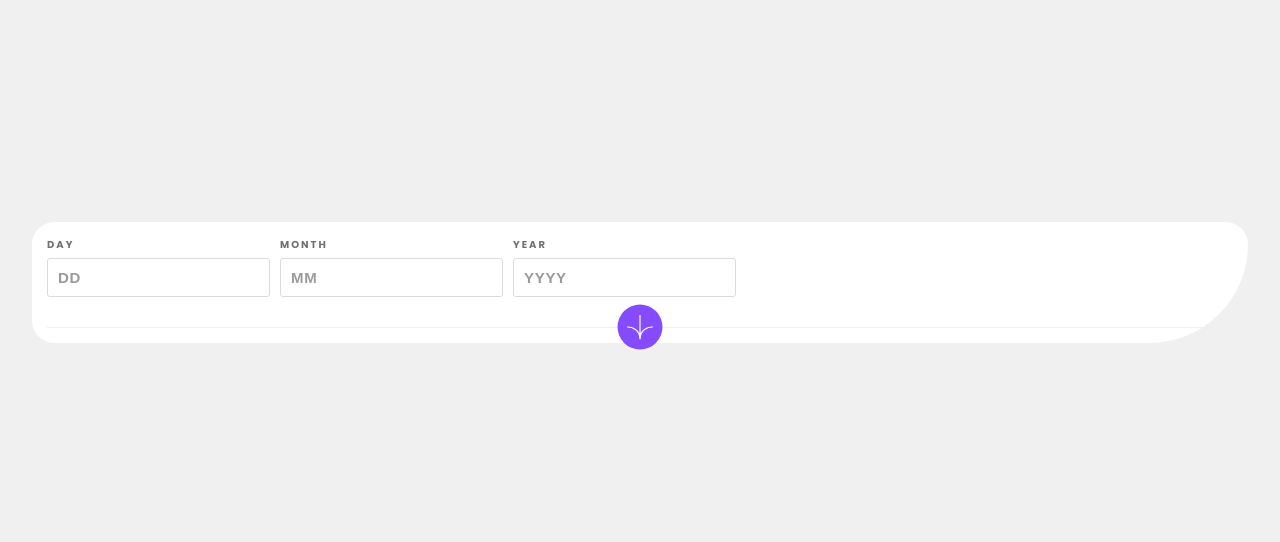
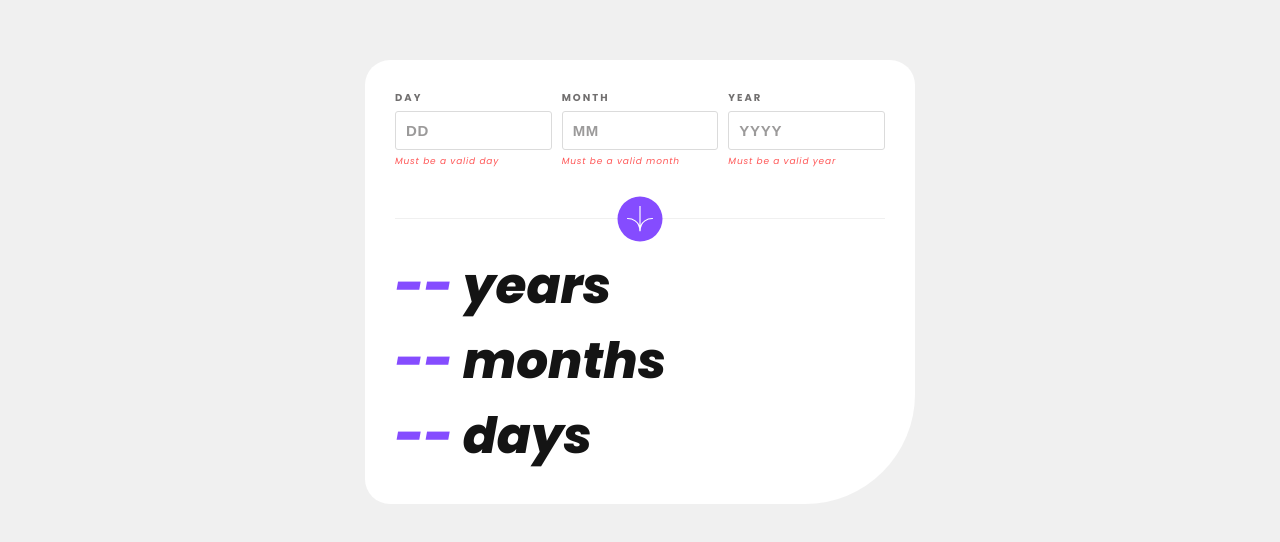
Before and after one commit to amirhossein-peyvand/age-calculator, a React (Vite) app: page / in a window 1280 px wide. Shown: the part 118-660 px from the top of the page. Built offline with nearby package versions, Linux system fonts and the light colour scheme.

Commit message:
styling the proejct for larger devices

```diff
--- a/src/App.tsx
+++ b/src/App.tsx
@@ -3,11 +3,21 @@ import "./sass/App.scss";
 
 function App() {
   return (
-    <article className="calculator">
+    <article className="main">
       <section className="top">
         <Form />
       </section>
-      <section className="bottom"></section>
+      <section className="bottom">
+        <p className="years">
+          <span>--</span> years
+        </p>
+        <p className="months">
+          <span>--</span> months
+        </p>
+        <p className="days">
+          <span>--</span> days
+        </p>
+      </section>
     </article>
   );
 }
--- a/src/components/Form.tsx
+++ b/src/components/Form.tsx
@@ -8,17 +8,17 @@ const Form = () => {
         <div className="formGroup">
           <label htmlFor="day">DAY</label>
           <input id="day" type="number" placeholder="DD" required />
-          <span>ERR</span>
+          <span>Must be a valid day</span>
         </div>
         <div className="formGroup">
           <label htmlFor="month">MONTH</label>
           <input id="month" type="number" placeholder="MM" required />
-          <span>ERR</span>
+          <span>Must be a valid month</span>
         </div>
         <div className="formGroup">
           <label htmlFor="year">YEAR</label>
           <input id="year" type="number" placeholder="YYYY" required />
-          <span>ERR</span>
+          <span>Must be a valid year</span>
         </div>
       </section>
       <section className="buttonContainer">
--- a/src/sass/App.scss
+++ b/src/sass/App.scss
@@ -1,10 +1,62 @@
 @import "./colors.scss";
 
-.calculator {
+.main {
   background-color: $white;
+  border-radius: 25px 25px 110px 25px;
+  display: flex;
+  flex-direction: column;
   margin: 0 auto;
+  max-width: 55rem;
   min-width: 20rem;
+  padding: 1.5rem;
+  row-gap: 3rem;
   width: 95%;
-  padding: 1.5rem;
-  border-radius: 25px 25px 110px 25px;
+
+  .bottom {
+    display: flex;
+    flex-direction: column;
+
+    p {
+      color: $off-black;
+      font-size: 2.5rem;
+      font-style: italic;
+      font-weight: 800;
+
+      span {
+        color: $purple;
+      }
+    }
+  }
 }
+
+@media screen and (min-width: 350px) {
+  .main {
+    .bottom {
+      p {
+        font-size: 3.5rem;
+      }
+    }
+  }
+}
+
+@media screen and (min-width: 500px) {
+  .main {
+    .bottom {
+      p {
+        font-size: 4rem;
+      }
+    }
+  }
+}
+
+@media screen and (min-width: 650px) {
+  .main {
+    padding: 3rem;
+
+    .bottom {
+      p {
+        font-size: 5rem;
+      }
+    }
+  }
+}
--- a/src/sass/Form.scss
+++ b/src/sass/Form.scss
@@ -3,7 +3,7 @@
 .form {
   display: flex;
   flex-direction: column;
-  row-gap: 3rem;
+  row-gap: 5rem;
 
   .formGroupsContainer {
     display: flex;
@@ -50,8 +50,9 @@
 
       span {
         color: $light-red;
-        display: none;
-        font-size: 0.8rem;
+        // display: none;
+        font-size: 0.7rem;
+        font-style: italic;
         letter-spacing: 0.8px;
       }
     }
@@ -92,3 +93,19 @@
     }
   }
 }
+
+@media screen and (min-width: 500px) {
+  .form {
+    .formGroupsContainer {
+      display: flex;
+      column-gap: 1rem;
+
+      .formGroup {
+        span {
+          // display: none;
+          font-size: 0.9rem;
+        }
+      }
+    }
+  }
+}
```
